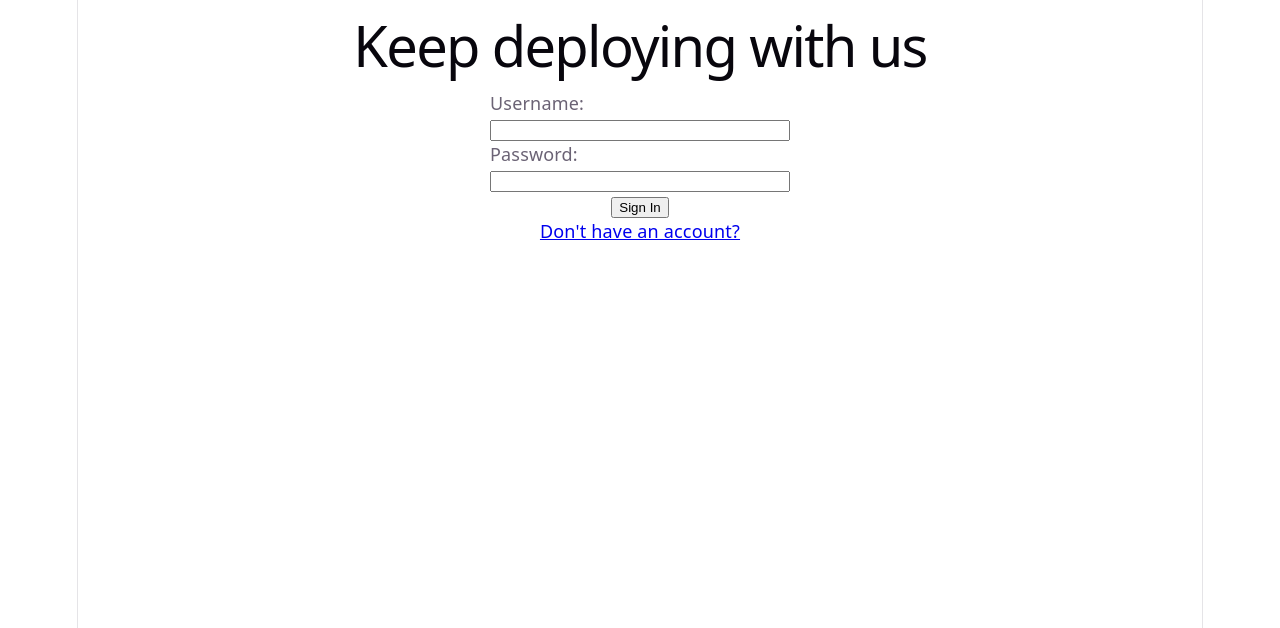
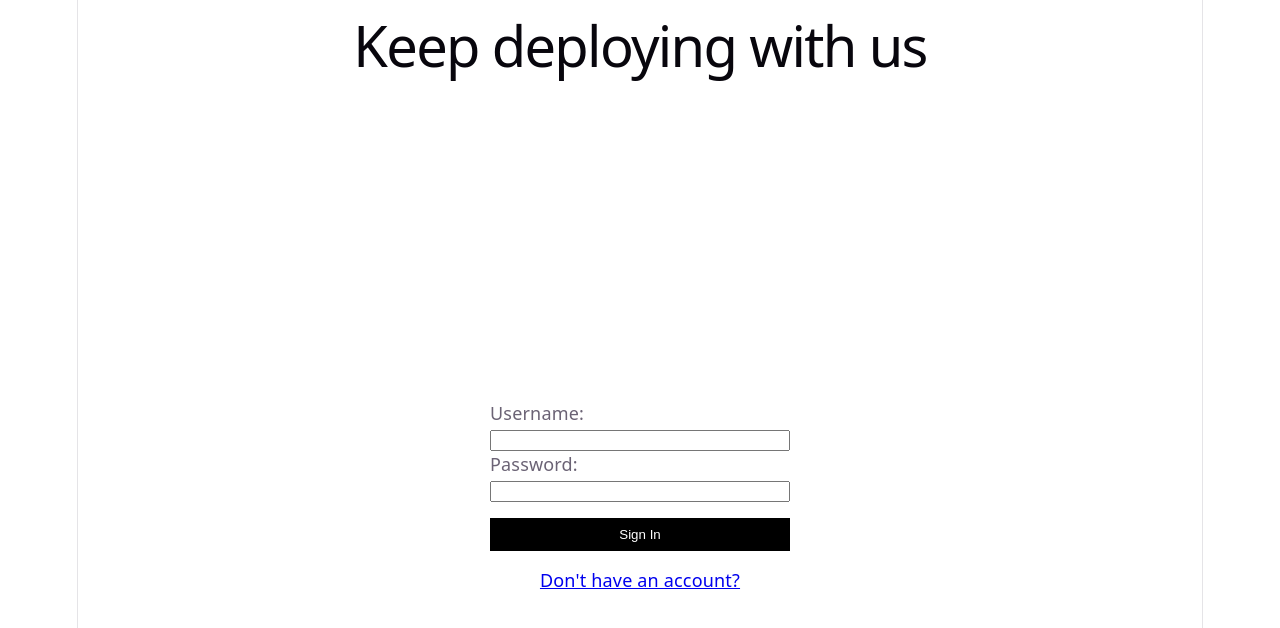
Before and after one commit to AidanZhou12/PaaSifier, a React (Vite) app in the folder client/: page /login in a window 1280 px wide. Shown: the top 628 px of the page. Built offline with nearby package versions, Linux system fonts and the light colour scheme; no server answers.

Commit message:
Login page complete

```diff
--- a/client/src/pages/pages.css
+++ b/client/src/pages/pages.css
@@ -39,7 +39,6 @@
   box-sizing: border-box;
 }
 
-/* Places the top of the form (the "Username" label) at the vertical middle of the page */
 .registration-page {
   position: absolute;
   top: 50%;
@@ -60,3 +59,24 @@
   display: inline-block;
   margin-top: 16px;
 }
+
+.login-page {
+  position: absolute;
+  top: 50%;
+  left: 0;
+  right: 0;
+}
+
+.login-form button {
+  width: 300px;
+  padding: 8px 0;
+  margin-top: 16px;
+  background: #000;
+  color: #fff;
+  border: 1px solid #000;
+}
+
+.login-page > a {
+  display: inline-block;
+  margin-top: 16px;
+}
```
